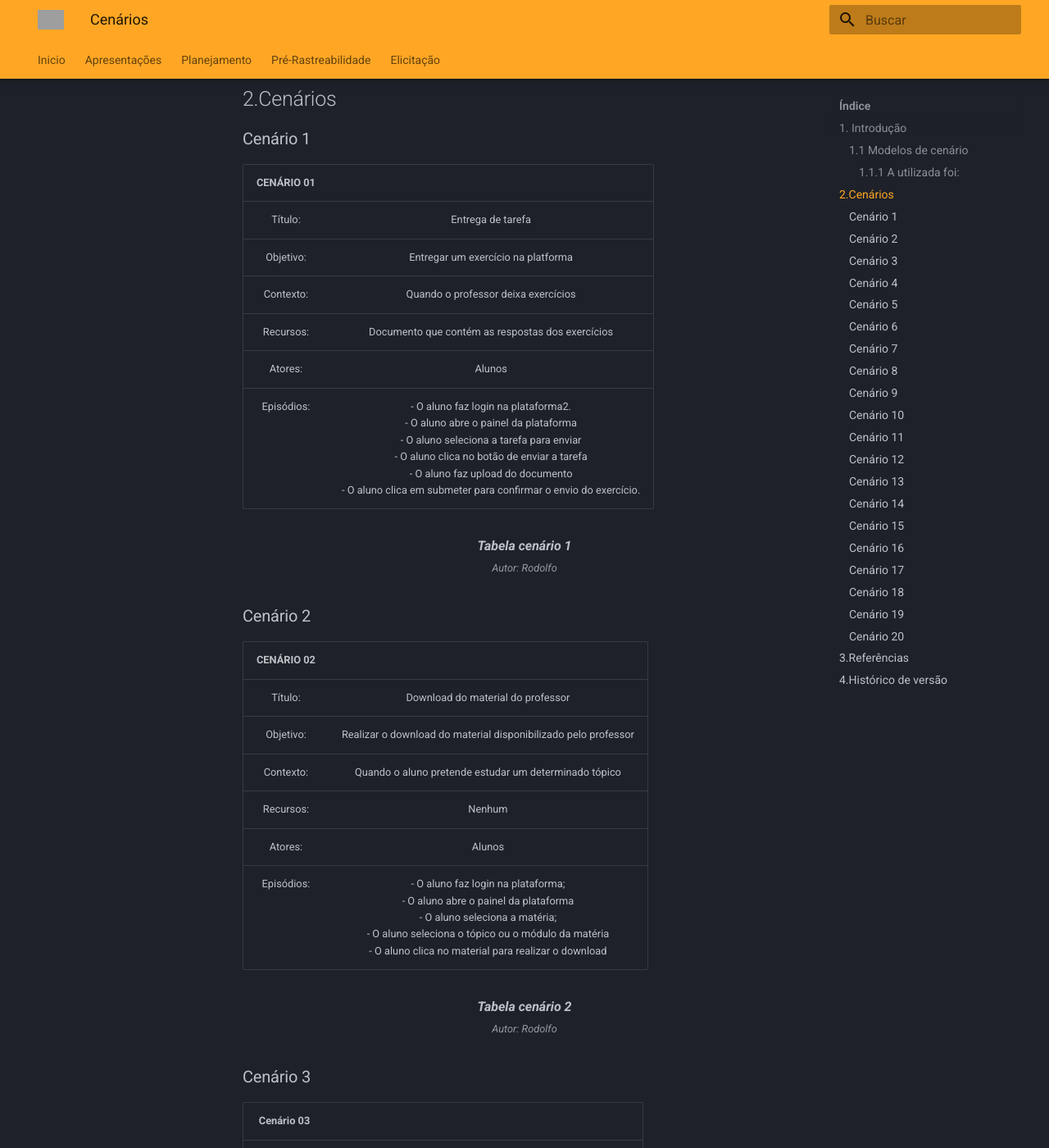
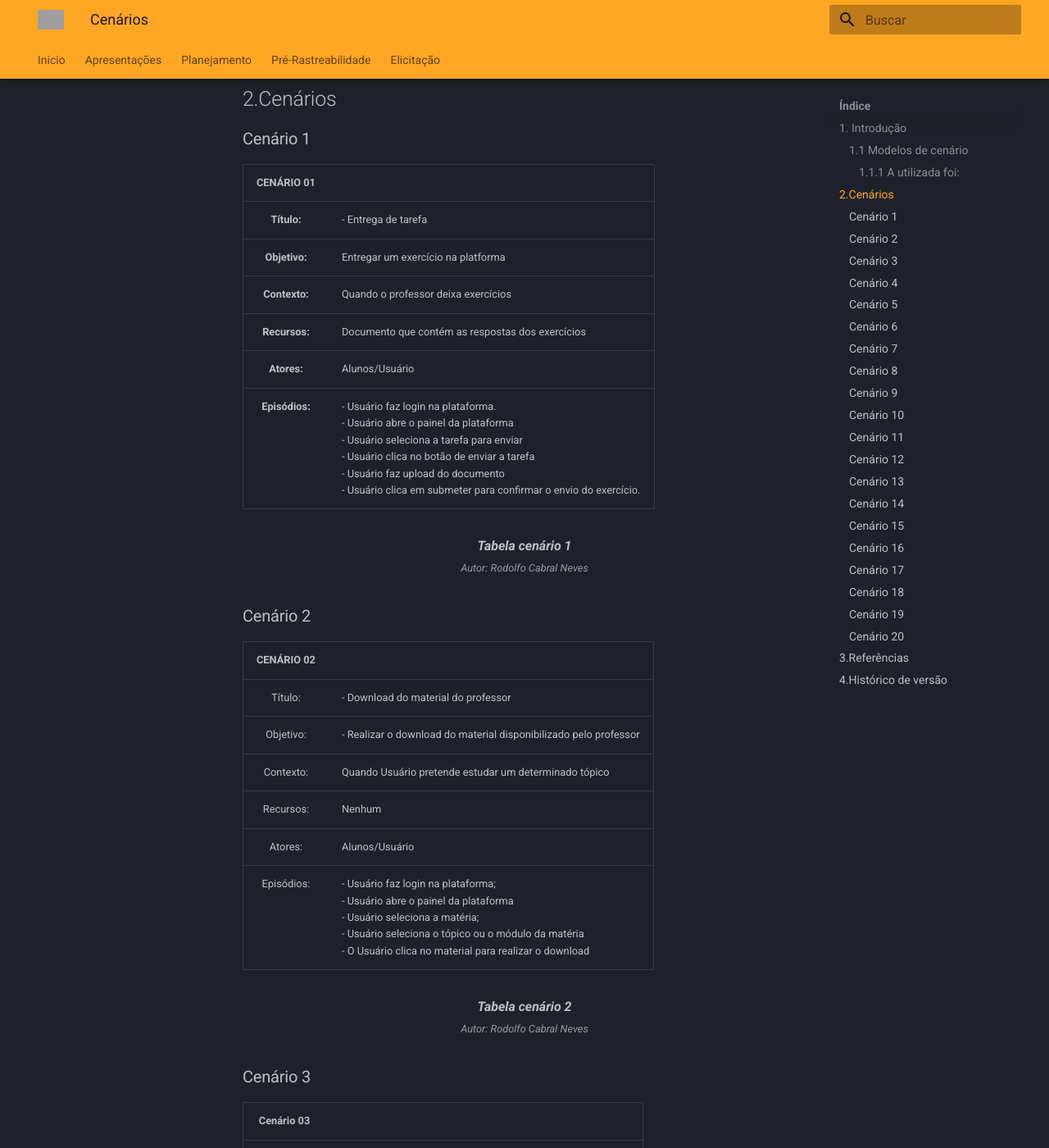
Before and after one commit to Requisitos-de-Software/2022.2-Moodle, an MkDocs documentation site: the page built from docs/Modelagem/cenarios.md, in a window 1280 px wide and 1400 px high, scrolled down 891 px. Shown: the whole window at 82% size. Built offline with MkDocs 1.6.1 and Material for MkDocs 9.7.7, drawn with Linux system fonts in a browser that asks for light colours; some of the changed text lies outside the part shown; grey boxes are pictures that could not be loaded.

Commit message:
fix: Padronizar o texto

```diff
--- a/docs/Modelagem/cenarios.md
+++ b/docs/Modelagem/cenarios.md
@@ -30,39 +30,38 @@ Existem cinco formas para a descrição de cenários:
 |Episódios:|-|
 
 
-
 ## 2.Cenários
 
 ### Cenário 1
 
-|CENÁRIO 01| |
-|:------------:|:------------:|
-|</b>Título:</b>| Entrega de tarefa|
-|</b>Objetivo:</b>| Entregar um exercício na platforma|
-|</b>Contexto:</b>| Quando o professor deixa exercícios|
-|</b>Recursos:</b>| Documento que contém as respostas dos exercícios|
-|</b>Atores:</b>| Alunos|
-|</b>Episódios:</b>|- O aluno faz login na plataforma2.<br>- O aluno abre o painel da plataforma<br>- O aluno seleciona a tarefa para enviar<br>- O aluno clica no botão de enviar a tarefa<br>- O aluno faz upload do documento<br>- O aluno clica em submeter para confirmar o envio do exercício.|
+|CENÁRIO 01||
+|:----:|:----------|
+|<b>Título:</b> | - Entrega de tarefa |
+|<b>Objetivo:</b> | Entregar um exercício na platforma |
+|<b>Contexto:</b>| Quando o professor deixa exercícios |
+|<b>Recursos:</b>| Documento que contém as respostas dos exercícios|
+|<b>Atores:</b>| Alunos/Usuário|
+|<b>Episódios:</b>| - Usuário faz login na plataforma. <br> - Usuário abre o painel da plataforma <br> - Usuário seleciona a tarefa para enviar<br> - Usuário clica no botão de enviar a tarefa <br> - Usuário faz upload do documento <br> - Usuário clica em submeter para confirmar o envio do exercício. |
 
 <figcaption align='center'>
     <b>Tabela cenário 1</b>
-        <br><small>Autor: Rodolfo</small>
+        <br><small>Autor: Rodolfo Cabral Neves</small>
 </figcaption>
 
 ### Cenário 2
 
 |CENÁRIO 02||
-|:-------:|:--------:|
-|</b>Título:</b>| Download do material do professor|
-|</b>Objetivo:</b>| Realizar o download do material disponibilizado pelo professor|
-|</b>Contexto:</b>| Quando o aluno pretende estudar um determinado tópico|
+|:----:|:----------|
+|</b>Título:</b>| - Download do material do professor |
+|</b>Objetivo:</b> | - Realizar o download do material disponibilizado pelo professor |
+|</b>Contexto:</b>| Quando Usuário pretende estudar um determinado tópico|
 |</b>Recursos:</b>| Nenhum|
-|</b>Atores:</b>| Alunos|
-|</b>Episódios:</b>|- O aluno faz login na plataforma;<br>- O aluno abre o painel da plataforma<br>- O aluno seleciona a matéria;<br>- O aluno seleciona o tópico ou o módulo da matéria<br>- O aluno clica no material para realizar o download|
+|</b>Atores:</b>| Alunos/Usuário|
+|</b>Episódios:</b>|- Usuário faz login na plataforma;<br>- Usuário abre o painel da plataforma<br>- Usuário seleciona a matéria;<br>- Usuário seleciona o tópico ou o módulo da matéria<br>- O Usuário clica no material para realizar o download|
 
 <figcaption align='center'>
     <b>Tabela cenário 2</b>
-        <br><small>Autor: Rodolfo</small>
+        <br><small>Autor: Rodolfo Cabral Neves</small>
 </figcaption>
 
 ### Cenário 3
@@ -382,5 +381,5 @@ Existem cinco formas para a descrição de cenários:
 
 | Versão | Data da realização | Data prevista revisão | Descrição | Autor | Revisor |
 |--------|------|------|-----------|-------|---------|
-| 1.0    | 09/12/2022 | 11/12/2022 | Criação da página Cenários e os 2 primeiros cenários | Rodolfo | Marcos Vinícius |
-| 1.1    | 10/12/2022 | 11/12/2022 | Adição de 18 cenários, referências e histórico de versão | Marcos Vinícius| Rodolfo |
+| 1.0    | 09/12/2022 | 11/12/2022 | Criação da página Cenários e os 2 primeiros cenários | Rodolfo Cabral Neves | Marcos Vinícius |
+| 1.1    | 10/12/2022 | 11/12/2022 | Adição de 18 cenários, referências e histórico de versão | Marcos Vinícius| Rodolfo Cabral Neves |
```
